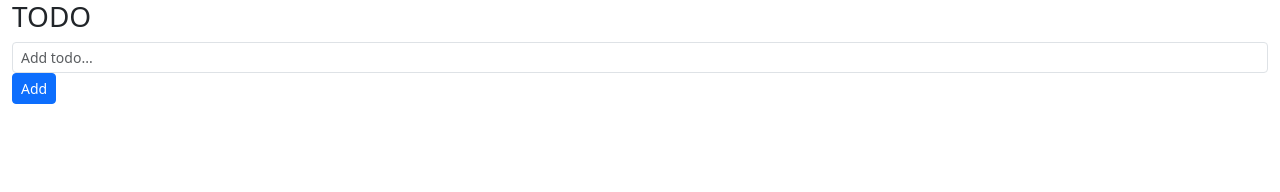
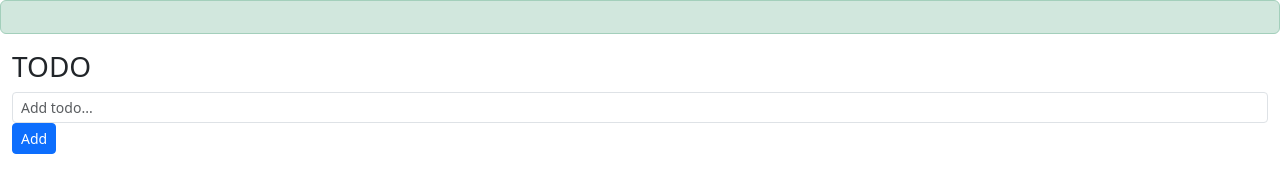
Before and after one commit to xxyrill/todo_bootsrapJavascript, a website: page index.html in a window 1280 px wide. Drawn offline with nearby package versions, Linux system fonts and the light colour scheme.

Commit message:
updated 5

```diff
--- a/index.html
+++ b/index.html
@@ -8,6 +8,7 @@
     <link rel="stylesheet" href="node_modules/bootstrap/dist/css/bootstrap.css">
 </head>
 <body>
+<div class="alert alert-success">  </div>
     <div class="container-fluid">
         <h3>TODO</h3>
         <form class="form-inline" id="todoForm">
```
